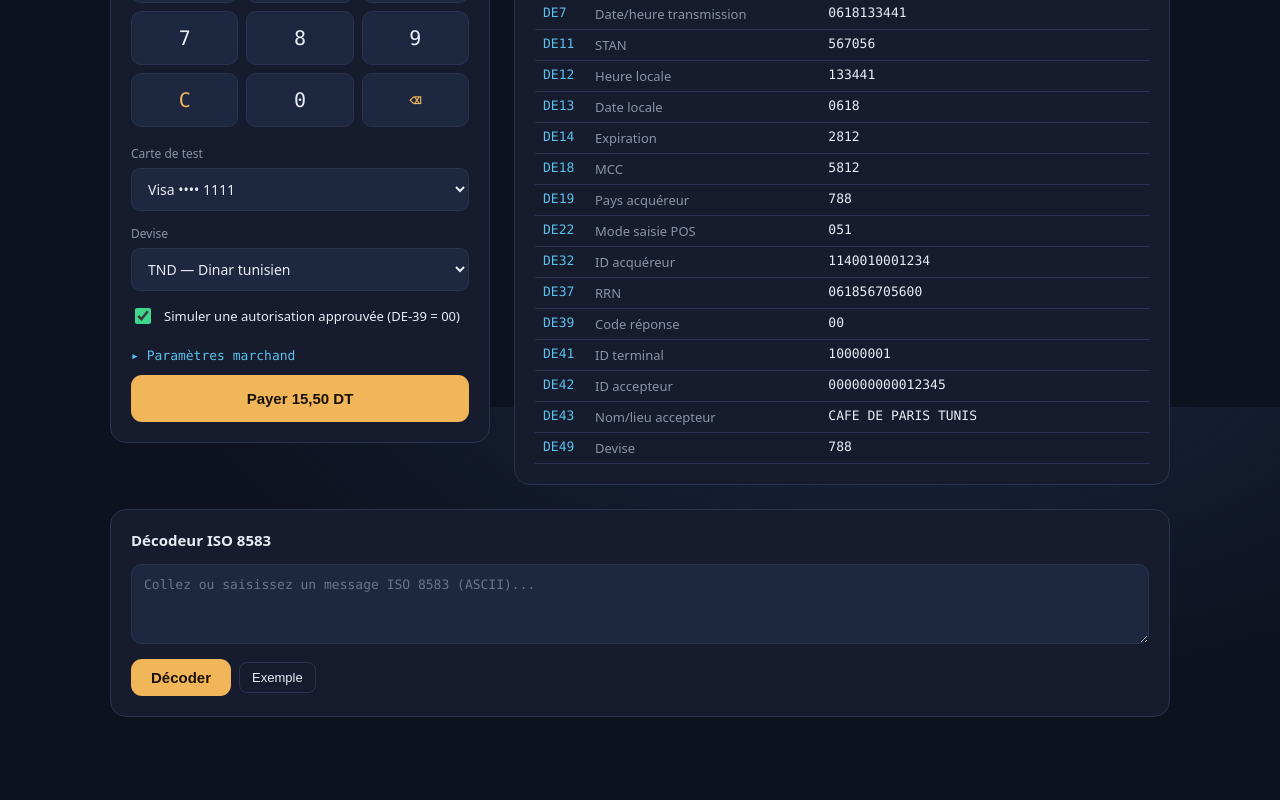
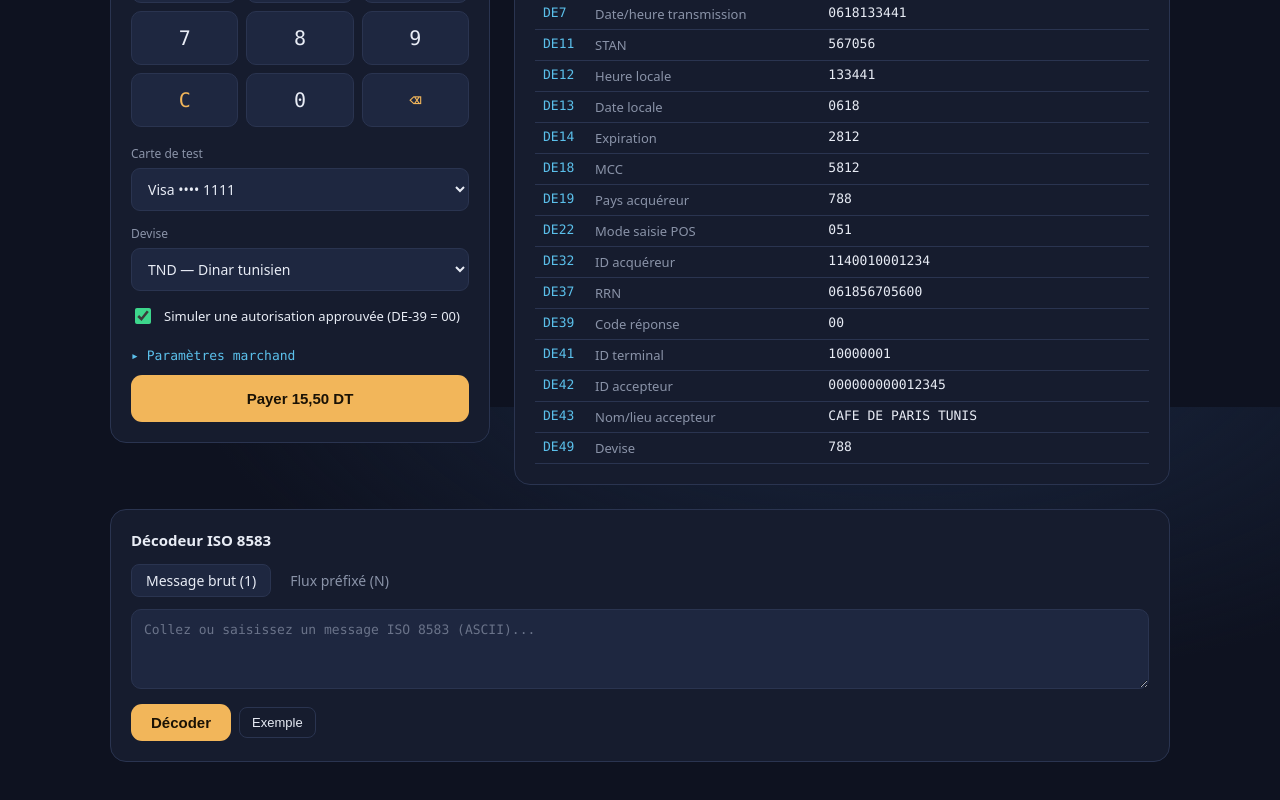
Before and after one commit to boujelbanemohamed/simulateur, a React (Vite) app in the folder pos/: page / in a window 1280 px wide. Shown: the part 393-1193 px from the top of the page. Built offline with nearby package versions, Linux system fonts and the light colour scheme.

Commit message:
POS decoder: multi-transaction framing (length prefix), MTI breakdown and field format per ISO 8583

```diff
--- a/pos/src/Decoder.jsx
+++ b/pos/src/Decoder.jsx
@@ -1,5 +1,5 @@
 import { useState, useCallback } from "react";
-import { decodeMessage, encode } from "./iso8583.js";
+import { decodeMessage, decodeFramed, encode, MTI_INFO, formatInfo } from "./iso8583.js";
 import { FIELD_LABELS } from "./cards.js";
 
 function maskPan(pan) {
@@ -7,99 +7,210 @@ function maskPan(pan) {
   return pan.slice(0, 6) + "\u2022".repeat(Math.max(0, pan.length - 10)) + pan.slice(-4);
 }
 
+function MtiInfo({ mti }) {
+  const info = MTI_INFO(mti);
+  if (!info) return null;
+  return (
+    <div className="mti-breakdown">
+      <span>{info.version}</span><span className="muted"> · </span>
+      <span>{info.classe}</span><span className="muted"> · </span>
+      <span>{info.fonction}</span><span className="muted"> · </span>
+      <span>{info.origine}</span>
+    </div>
+  );
+}
+
+function FieldTable({ fields }) {
+  return (
+    <table className="fieldtable" style={{ marginTop: 10 }}>
+      <thead>
+        <tr><td>DE</td><td>Libellé</td><td>Format</td><td>Longueur</td><td>Valeur</td></tr>
+      </thead>
+      <tbody>
+        {fields.map((f) => {
+          const fmt = formatInfo(f.field);
+          return (
+            <tr key={f.field}>
+              <td className="ft-num">DE{f.field}</td>
+              <td className="ft-label">{FIELD_LABELS[f.field] || ""}</td>
+              <td className="muted" style={{ fontFamily: "var(--mono)", fontSize: 11 }}>{fmt ? fmt.code : "?"}</td>
+              <td className="muted" style={{ fontSize: 12 }}>
+                {f.error ? "-" : fmt ? fmt.longueur : `${f.declaredLength}${f.variable ? "v" : ""}`}
+              </td>
+              <td className="ft-val">
+                {f.error ? <span style={{ color: "var(--red)" }}>{f.error}</span>
+                 : f.field === 2 ? maskPan(f.value) : f.value}
+              </td>
+            </tr>
+          );
+        })}
+      </tbody>
+    </table>
+  );
+}
+
+function SegmentsView({ segments, rawLength, mti, fieldCount }) {
+  return (
+    <>
+      <div className="wire-string" style={{ marginTop: 14 }}>
+        {segments.map((s, i) => (
+          <span key={i} className={`seg seg-${s.kind}`} title={s.label}>{s.text}</span>
+        ))}
+      </div>
+      <div className="wire-meta">
+        <span>{rawLength} caractères</span>
+        <span>MTI {mti} · {fieldCount} champs</span>
+      </div>
+    </>
+  );
+}
+
 export default function Decoder() {
   const [raw, setRaw] = useState("");
   const [decoded, setDecoded] = useState(null);
+  const [framedResult, setFramedResult] = useState(null);
+  const [mode, setMode] = useState("raw");
 
   const handleDecode = useCallback(() => {
-    setDecoded(decodeMessage(raw));
-  }, [raw]);
+    if (mode === "raw") {
+      setDecoded(decodeMessage(raw));
+      setFramedResult(null);
+    } else {
+      setFramedResult(decodeFramed(raw));
+      setDecoded(null);
+    }
+  }, [raw, mode]);
 
   const loadExample = useCallback(() => {
-    const msg = encode({
-      mti: "0200",
-      fields: {
-        2: "4111111111111111",
-        3: "000000",
-        4: "000000001550",
-        7: "0618112859",
-        11: "123456",
-        12: "112859",
-        13: "0618",
-        14: "2812",
-        18: "5812",
-        19: "788",
-        22: "051",
-        32: "40010001234",
-        37: "0618123456",
-        39: "00",
-        41: "10000001",
-        42: "000000000012345",
-        43: "CAFE DE PARIS TUNIS",
-        49: "788",
-      },
-    });
-    setRaw(msg);
-    setDecoded(decodeMessage(msg));
-  }, []);
+    if (mode === "raw") {
+      const msg = encode({
+        mti: "0200",
+        fields: {
+          2: "4111111111111111", 3: "000000", 4: "000000001550",
+          7: "0618112859", 11: "123456", 12: "112859", 13: "0618",
+          14: "2812", 18: "5812", 19: "788", 22: "051",
+          32: "40010001234", 37: "0618123456", 39: "00",
+          41: "10000001", 42: "000000000012345",
+          43: "CAFE DE PARIS TUNIS", 49: "788",
+        },
+      });
+      setRaw(msg);
+      setDecoded(decodeMessage(msg));
+      setFramedResult(null);
+    } else {
+      const payloads = [
+        encode({ mti: "0200", fields: {
+          2: "4111111111111111", 3: "000000", 4: "000000003500",
+          7: "0618112859", 11: "111111", 12: "112859", 13: "0618",
+          14: "2812", 18: "5812", 19: "788", 22: "051",
+          32: "40010001234", 37: "0618111111", 39: "00",
+          41: "10000001", 42: "000000000012345",
+          43: "CAFE DE PARIS TUNIS", 49: "788",
+        } }),
+        encode({ mti: "0200", fields: {
+          2: "4532015112830366", 3: "000000", 4: "000000008200",
+          7: "0618112900", 11: "222222", 12: "112900", 13: "0618",
+          14: "2705", 18: "5411", 19: "788", 22: "051",
+          32: "40010001234", 37: "0618222222", 39: "00",
+          41: "10000002", 42: "000000000012345",
+          43: "MARCHE TUNIS CENTRE", 49: "788",
+        } }),
+        encode({ mti: "0200", fields: {
+          2: "5413330089020011", 3: "000000", 4: "000000012000",
+          7: "0618112915", 11: "333333", 12: "112915", 13: "0618",
+          14: "2903", 18: "5999", 19: "788", 22: "051",
+          32: "40010001234", 37: "0618333333", 39: "00",
+          41: "10000003", 42: "000000000012345",
+          43: "SUPERMARCHE TUNIS", 49: "788",
+        } }),
+      ];
+      const framed = payloads.map((m) => String(m.length).padStart(4, "0") + m).join("");
+      setRaw(framed);
+      setFramedResult(decodeFramed(framed));
+      setDecoded(null);
+    }
+  }, [mode]);
 
   return (
     <section className="panel" style={{ marginTop: 24 }}>
       <h2 className="wire-title">Décodeur ISO 8583</h2>
+
+      <div className="decode-mode-tabs">
+        <button className={`tab ${mode === "raw" ? "tab-on" : ""}`} onClick={() => { setMode("raw"); setDecoded(null); setFramedResult(null); setRaw(""); }}>Message brut (1)</button>
+        <button className={`tab ${mode === "framed" ? "tab-on" : ""}`} onClick={() => { setMode("framed"); setDecoded(null); setFramedResult(null); setRaw(""); }}>Flux préfixé (N)</button>
+      </div>
+
       <textarea
         className="decode-input"
         value={raw}
         onChange={(e) => setRaw(e.target.value)}
-        placeholder="Collez ou saisissez un message ISO 8583 (ASCII)..."
+        placeholder={mode === "raw" ? "Collez ou saisissez un message ISO 8583 (ASCII)..." : "Collez un flux de transactions cadrées par préfixe longueur (4 chiffres)..."}
         spellCheck={false}
       />
       <div className="decode-actions">
         <button className="send" style={{ width: "auto", padding: "10px 20px" }} onClick={handleDecode}>Décoder</button>
         <button className="link-btn" onClick={loadExample}>Exemple</button>
-        {raw && <button className="link-btn" onClick={() => { setRaw(""); setDecoded(null); }}>Effacer</button>}
+        {raw && <button className="link-btn" onClick={() => { setRaw(""); setDecoded(null); setFramedResult(null); }}>Effacer</button>}
       </div>
 
-      {decoded && decoded.errors.length > 0 && (
-        <div className="response response-err">
-          <div className="response-head"><span className="response-badge">Erreurs</span></div>
-          {decoded.errors.map((err, i) => (
-            <p key={i} className="decode-err-line">{err}</p>
-          ))}
-        </div>
+      {/* === MODE BRUT === */}
+      {mode === "raw" && decoded && (
+        <>
+          {decoded.errors.length > 0 && (
+            <div className="response response-err">
+              <div className="response-head"><span className="response-badge">Erreurs</span></div>
+              {decoded.errors.map((err, i) => (<p key={i} className="decode-err-line">{err}</p>))}
+            </div>
+          )}
+
+          {decoded.mti && (
+            <>
+              <MtiInfo mti={decoded.mti} />
+              <SegmentsView segments={decoded.segments} rawLength={raw.length} mti={decoded.mti} fieldCount={decoded.presentFields.length} />
+              <FieldTable fields={decoded.fields} />
+            </>
+          )}
+        </>
       )}
 
-      {decoded && decoded.mti && (
+      {/* === MODE PRÉFIXÉ === */}
+      {mode === "framed" && framedResult && (
         <>
-          <div className="wire-string" style={{ marginTop: 14 }}>
-            {decoded.segments.map((s, i) => (
-              <span key={i} className={`seg seg-${s.kind}`} title={s.label}>{s.text}</span>
-            ))}
-          </div>
-          <div className="wire-meta">
-            <span>{raw.length} caractères</span>
-            <span>MTI {decoded.mti} &middot; {decoded.presentFields.length} champs</span>
-          </div>
+          {framedResult.errors.length > 0 && (
+            <div className="response response-err">
+              <div className="response-head"><span className="response-badge">Erreurs de flux</span></div>
+              {framedResult.errors.map((err, i) => (<p key={i} className="decode-err-line">{err}</p>))}
+            </div>
+          )}
 
-          <table className="fieldtable" style={{ marginTop: 10 }}>
-            <thead>
-              <tr><td>DE</td><td>Libellé</td><td>Long.</td><td>Valeur</td></tr>
-            </thead>
-            <tbody>
-              {decoded.fields.map((f) => (
-                <tr key={f.field}>
-                  <td className="ft-num">DE{f.field}</td>
-                  <td className="ft-label">{FIELD_LABELS[f.field] || ""}</td>
-                  <td className="muted" style={{ fontFamily: "inherit", fontSize: 12 }}>
-                    {f.error ? "-" : `${f.declaredLength}${f.variable ? "v" : ""}`}
-                  </td>
-                  <td className="ft-val">
-                    {f.error ? <span style={{ color: "var(--red)" }}>{f.error}</span>
-                     : f.field === 2 ? maskPan(f.value) : f.value}
-                  </td>
-                </tr>
-              ))}
-            </tbody>
-          </table>
+          <p style={{ margin: "10px 0 14px" }}>{framedResult.count} transaction(s) décodée(s)</p>
+
+          {framedResult.messages.map((m) => (
+            <div key={m.index} className="msg-card">
+              <div className="msg-card-head">
+                <span className="response-badge" style={{ color: m.decoded.ok ? "var(--green)" : "var(--red)" }}>Transaction {m.index}</span>
+                <span style={{ fontFamily: "var(--mono)", fontSize: 13 }}>MTI {m.decoded.mti || "?"}</span>
+                <span className="muted" style={{ fontFamily: "var(--mono)", fontSize: 12 }}>
+                  {m.truncated ? `flux:${m.raw.length}/${m.declaredLength}` : `${m.declaredLength} car.`}
+                </span>
+              </div>
+
+              {m.decoded.mti && <MtiInfo mti={m.decoded.mti} />}
+
+              {m.decoded.mti && (
+                <SegmentsView segments={m.decoded.segments} rawLength={m.raw.length} mti={m.decoded.mti} fieldCount={m.decoded.presentFields.length} />
+              )}
+
+              {m.decoded.errors.length > 0 && (
+                <div className="response response-err" style={{ marginTop: 10 }}>
+                  <div className="response-head"><span className="response-badge">Erreurs message</span></div>
+                  {m.decoded.errors.map((err, i) => (<p key={i} className="decode-err-line">{err}</p>))}
+                </div>
+              )}
+
+              <FieldTable fields={m.decoded.fields} />
+            </div>
+          ))}
         </>
       )}
     </section>
--- a/pos/src/iso8583.js
+++ b/pos/src/iso8583.js
@@ -276,6 +276,90 @@ export function decodeMessage(raw) {
   };
 }
 
+// --- MTI breakdown helper ---
+
+const _VER = {0:"ISO 8583:1987",1:"1993",2:"2003",8:"National",9:"Privé"};
+const _CLA = {1:"Autorisation",2:"Financière",3:"Action fichier",4:"Extourne/reversal",5:"Réconciliation",6:"Administrative",7:"Frais",8:"Gestion réseau",9:"Réservé"};
+const _FCT = {0:"Demande",1:"Réponse à demande",2:"Avis",3:"Réponse à avis",4:"Notification",5:"Acquittement notification",6:"Instruction",7:"Acquittement instruction"};
+const _ORI = {0:"Acquéreur",1:"Acquéreur (répétition)",2:"Émetteur",3:"Émetteur (répétition)",4:"Autre",5:"Autre (répétition)"};
+const _FMT = {n:"Numérique",a:"Alphabétique",an:"Alphanumérique",ans:"Alphanumérique+spéciaux",b:"Binaire",z:"Piste (track)",xn:"Numérique signé"};
+
+export function MTI_INFO(mti) {
+  if (!mti || mti.length !== 4) return null;
+  const d = mti.split("").map(Number);
+  return {
+    version: _VER[d[0]] || "réservé/inconnu",
+    classe: _CLA[d[1]] || "réservé/inconnu",
+    fonction: _FCT[d[2]] || "réservé/inconnu",
+    origine: _ORI[d[3]] || "réservé/inconnu",
+  };
+}
+
+export function formatInfo(field) {
+  const def = FIELD_DEFS[field];
+  if (!def) return null;
+  const [maxLen, variable, type] = def;
+  const longueur = variable
+    ? (maxLen > 99 ? `LLLVAR (max ${maxLen})` : `LLVAR (max ${maxLen})`)
+    : `fixe ${maxLen}`;
+  return { code: type, libelle: _FMT[type] || type, longueur };
+}
+
+// --- framed decoder (length-prefixed stream) ---
+
+export function decodeFramed(raw, prefixWidth = 4) {
+  const errors = [];
+  const messages = [];
+  const cleaned = raw.replace(/[\r\n]/g, "").trim();
+  let cursor = 0;
+
+  while (cursor < cleaned.length) {
+    if (cursor + prefixWidth > cleaned.length) {
+      errors.push(`préfixe incomplet en fin de flux (${cleaned.length - cursor} caractères orphelins)`);
+      break;
+    }
+    const prefix = cleaned.slice(cursor, cursor + prefixWidth);
+    if (!/^\d{4}$/.test(prefix)) {
+      errors.push(`transaction ${messages.length + 1}: préfixe de longueur non numérique "${prefix}"`);
+      break;
+    }
+    const declaredLen = parseInt(prefix, 10);
+    cursor += prefixWidth;
+    if (declaredLen === 0) {
+      errors.push(`transaction ${messages.length + 1}: longueur nulle`);
+      break;
+    }
+    if (cursor + declaredLen > cleaned.length) {
+      const available = cleaned.length - cursor;
+      const partial = cleaned.slice(cursor);
+      errors.push(`transaction ${messages.length + 1} tronquée: longueur déclarée ${declaredLen} mais seulement ${available} caractères disponibles`);
+      messages.push({
+        index: messages.length + 1,
+        declaredLength: declaredLen,
+        raw: partial,
+        decoded: decodeMessage(partial),
+        truncated: true,
+      });
+      break;
+    }
+    const slice = cleaned.slice(cursor, cursor + declaredLen);
+    messages.push({
+      index: messages.length + 1,
+      declaredLength: declaredLen,
+      raw: slice,
+      decoded: decodeMessage(slice),
+    });
+    cursor += declaredLen;
+  }
+
+  return {
+    ok: errors.length === 0 && messages.every((m) => m.decoded.ok),
+    count: messages.length,
+    messages,
+    errors,
+  };
+}
+
 // --- decoder that mirrors Iso8583Parser, for self-tests only ---
 export function decode(message) {
   const hexToBits = (hex) => {
--- a/pos/src/styles.css
+++ b/pos/src/styles.css
@@ -172,3 +172,16 @@ body {
 .decode-input::placeholder { color: var(--muted); opacity: .7; }
 .decode-actions { display: flex; gap: 8px; margin-top: 10px; align-items: center; }
 .decode-err-line { font-family: var(--mono); font-size: 12px; margin: 2px 0; color: var(--red); }
+
+.decode-mode-tabs { display: flex; gap: 4px; margin-bottom: 12px; }
+
+.msg-card {
+  background: var(--panel-2); border: 1px solid var(--line); border-radius: 12px;
+  padding: 14px; margin-bottom: 14px;
+}
+.msg-card-head { display: flex; align-items: center; gap: 10px; margin-bottom: 8px; flex-wrap: wrap; }
+
+.mti-breakdown {
+  font-family: var(--mono); font-size: 11px; color: var(--muted);
+  margin: 2px 0 8px; display: flex; gap: 2px; flex-wrap: wrap;
+}
```
